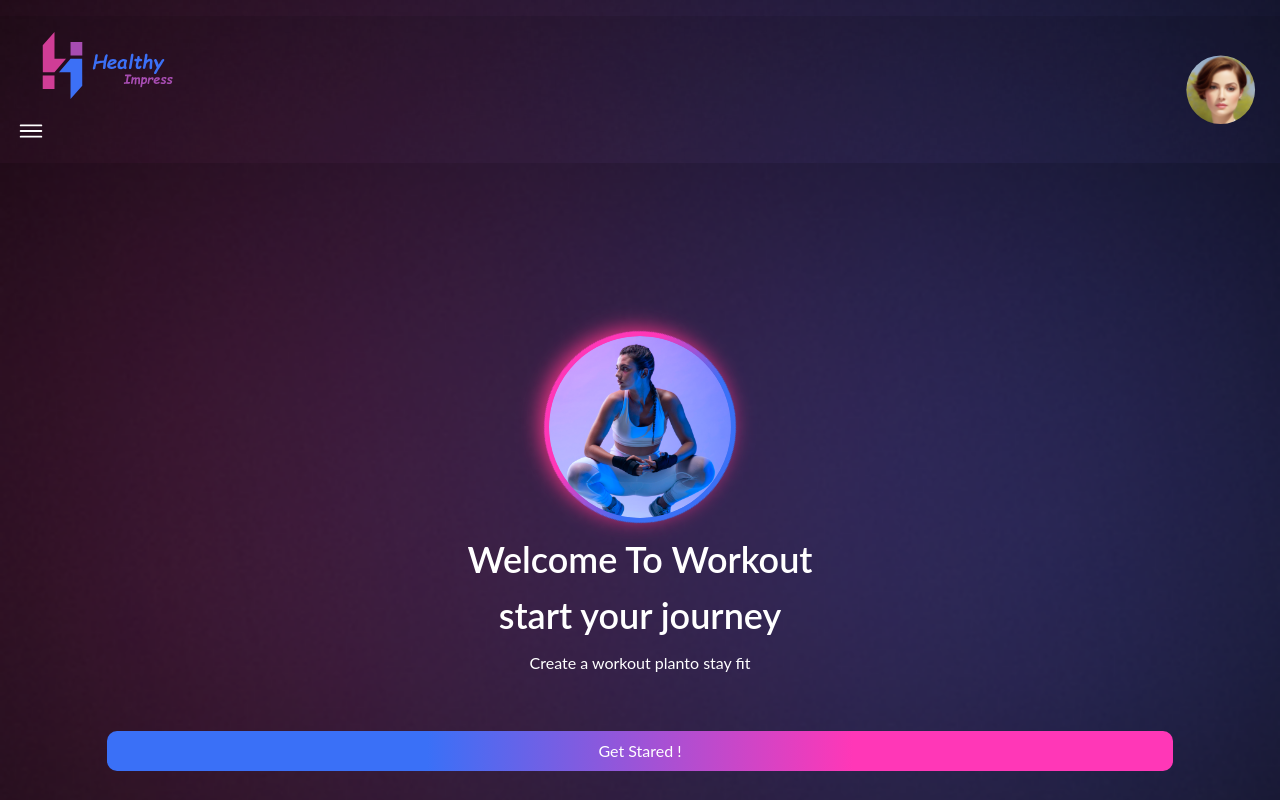
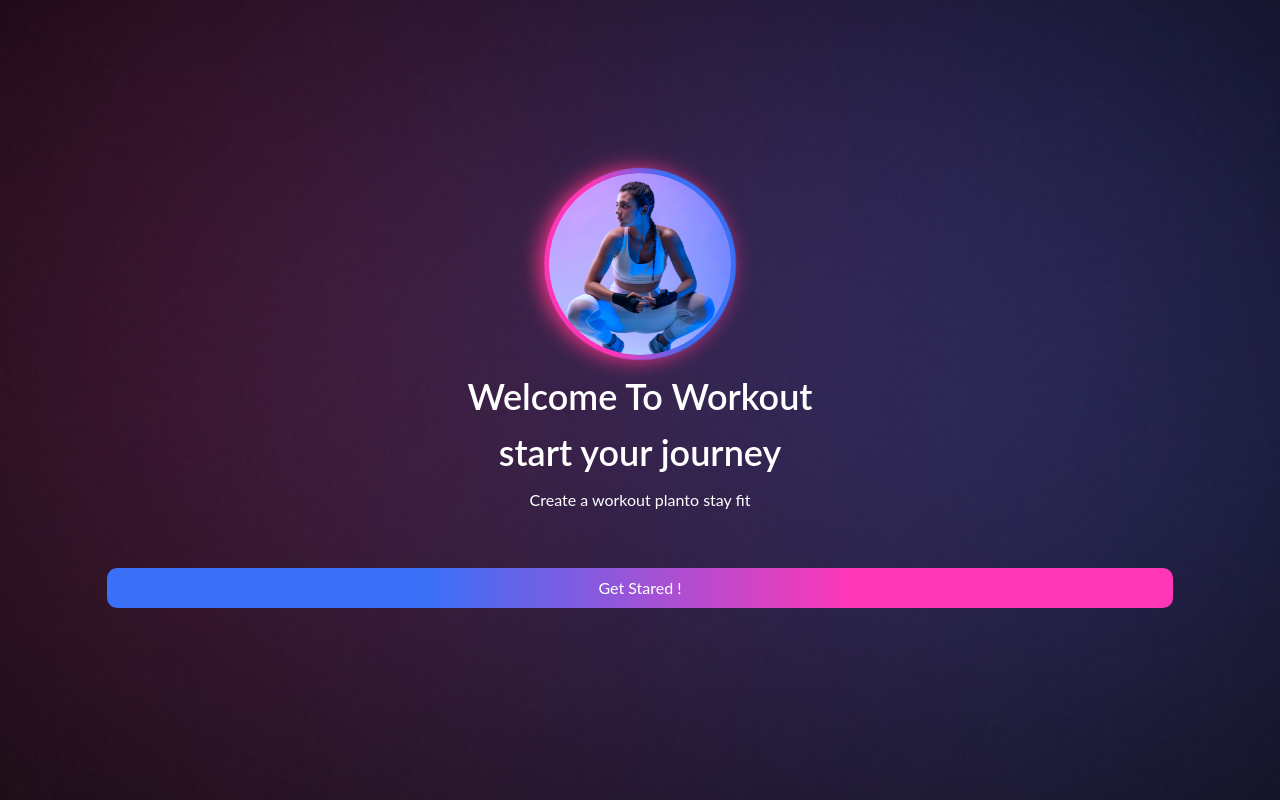
Before and after one commit to git-team12/front-end, a React (Vite) app: page /Getstart in a window 1280 px wide. Shown: the top 800 px of the page. Built offline with nearby package versions, Linux system fonts and the light colour scheme; a web font is replaced by a local one.

Commit message:
fix bug main.jsx and remove navber

```diff
--- a/src/App.jsx
+++ b/src/App.jsx
@@ -11,7 +11,7 @@ import SelectActivity from './components/SelectActivity/SelectActivity'
 const App = () => {
   return (
     <div>
-    <Register />
+    <GetStart />
     </div>
   )
 }
--- a/src/components/GetStart/GetStart.jsx
+++ b/src/components/GetStart/GetStart.jsx
@@ -1,6 +1,7 @@
 import React from 'react'
 import './GetStart.css' //import css
 import logo from '../../assets/img/Getstarted-img .png'
+import { Link } from 'react-router-dom'
 
 //component below
 
@@ -8,14 +9,15 @@ const GetStart = () => {
   return (
     <div className='bg-mobile bg-no-repeat bg-cover test1 w-full h-screen justify-center bg-main flex flex-col items-center  pb-2'>
       <div className='w-48 h-48  relative '>
-      <div className='w-48 h-48 btn-color cercle animate-spin set-spin ' ></div>
-      <img className='w-[95%] h-[95%]  object-cover rounded-full absolute top-[2.5%] right-[2.5%] ' src={logo} alt="" />
+        <div className='w-48 h-48 btn-color cercle animate-spin set-spin ' ></div>
+        <img className='w-[95%] h-[95%]  object-cover rounded-full absolute top-[2.5%] right-[2.5%] ' src={logo} alt="" />
 
       </div>
-        <h1 className='text-white font-semibold mt-4 text-4xl px-2'>Welcome To Workout</h1>
-        <h1 className='text-white font-semibold mt-4 text-4xl'>start your journey</h1>
-        <p className='text-white mt-4 mb-10'>Create a workout planto stay fit </p>
-        <button className='btn-color text-white text-base my-4 w-5/6 h-10 bg-blue-500 px-2 '>Get Stared !</button>
+      <h1 className='text-white font-semibold mt-4 text-4xl px-2'>Welcome To Workout</h1>
+      <h1 className='text-white font-semibold mt-4 text-4xl'>start your journey</h1>
+      <p className='text-white mt-4 mb-10'>Create a workout planto stay fit </p>
+      {/* <button className='btn-color text-white text-base my-4 w-5/6 h-10 bg-blue-500 px-2 '><Link to="/Register">Get Stared !</Link></button> */}
+      <Link to="/Register" className='btn-color text-white text-base my-4 w-5/6 h-10 bg-blue-500 px-2 flex items-center'> <button className=' w-full'>Get Stared !</button></Link>
     </div>
   )
 }
--- a/src/components/Register/Register.jsx
+++ b/src/components/Register/Register.jsx
@@ -111,7 +111,7 @@ const Register = () => {
             </div>
           ) : (
             <div className=' relative bg-zinc-800  rounded-md  bg-btn '>
-            <button className='submit-button text-2xl font-bold text-white text-center bg-zinc-800 relative btn  ' type='button' >Get Start</button>
+            <button className='submit-button text-2xl font-bold text-white text-center bg-zinc-800 relative btn  ' type='button' >Login Now!</button>
             </div>
           )}
         </div>
```
Also changed, not shown: src/main.jsx (+13 -8 lines).
